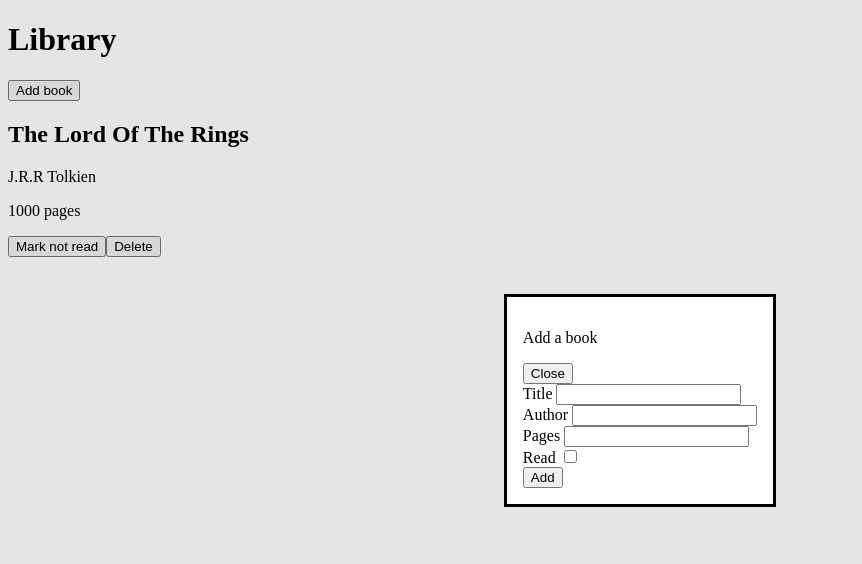
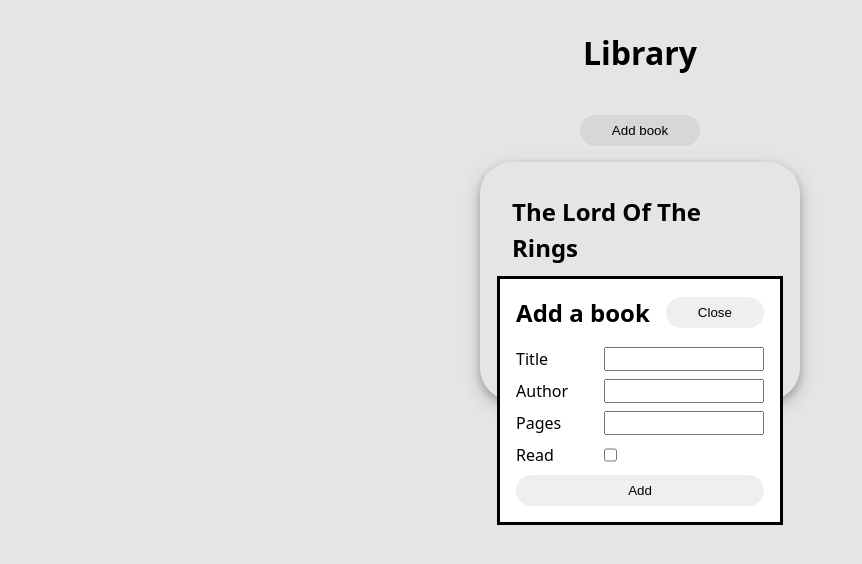
Before and after one commit to max-ldx/odin-library, a plain HTML site: page index.html in a window 1280 px wide. Both pictures are taken after a click on the button "Add book". Shown: the whole page, without its empty margins (0-862 px from the left). Drawn offline with Linux system fonts and the light colour scheme.

Commit message:
feat: add basic styling

```diff
--- a/index.html
+++ b/index.html
@@ -14,26 +14,28 @@
     <button class="add-book-button">Add book</button>
     <div class="library"></div>
     <dialog class="add-book-dialog">
-        <p>Add a book</p>
-        <button class="dialog-close-button">Close</button>
-        <form method="dialog">
+        <div>
+            <p>Add a book</p>
+            <button class="dialog-close-button">Close</button>
+        </div>
+        <form id="book-form">
             <div>
                 <label for="title">Title</label>
-                <input type="text" id="title" name="title">
+                <input type="text" id="title" name="title" required>
             </div>
             <div>
                 <label for="author">Author</label>
-                <input type="text" id="author" name="author">
+                <input type="text" id="author" name="author" required>
             </div>
             <div>
                 <label for="pages">Pages</label>
-                <input type="number" id="pages" name="pages">
+                <input type="number" id="pages" name="pages" required>
             </div>
             <div>
                 <label for="read">Read</label>
                 <input type="checkbox" id="read" name="read">
             </div>
-            <button class="dialog-add-book-button">Add</button>
+            <button type="submit">Add</button>
         </form>
     </dialog>
 </body>
--- a/script.js
+++ b/script.js
@@ -48,6 +48,7 @@
 
         const bookDeleteElement = document.createElement('button');
         bookDeleteElement.textContent = 'Delete';
+        bookDeleteElement.classList.add('delete-button');
         bookDeleteElement.addEventListener('click', _ => {
             myLibrary = myLibrary.filter(b => b.id !== book.id);
             displayBooks();
@@ -74,13 +75,13 @@
 }
 
 function setupAddBookDialogAdd() {
-    const addBookButtonElement = document.querySelector('.dialog-add-book-button');
     const dialogElement = document.querySelector('.add-book-dialog');
+    const bookFormElement = document.querySelector('#book-form');
     const titleElement = document.querySelector('#title');
     const authorElement = document.querySelector('#author');
     const pagesElement = document.querySelector('#pages');
     const readElement = document.querySelector('#read');
-    addBookButtonElement.addEventListener('click', event => {
+    bookFormElement.addEventListener('submit', event => {
         event.preventDefault();
         dialogElement.close();
         addBookToLibrary({
--- a/style.css
+++ b/style.css
@@ -0,0 +1,84 @@
+*,
+*::before,
+*::after {
+    box-sizing: border-box;
+}
+
+body {
+    line-height: 1.5;
+    font-family: 'system-ui', sans-serif;
+    display: flex;
+    flex-direction: column;
+    gap: 1rem;
+    align-items: center;
+    justify-content: center;
+}
+
+button {
+    padding: .5rem 2rem;
+    border-radius: 2rem;
+    border: none
+}
+
+dialog>div {
+    display: flex;
+    align-items: center;
+    justify-content: space-between;
+    gap: 1rem;
+    margin-bottom: 1rem;
+}
+
+dialog>form {
+    display: flex;
+    flex-direction: column;
+    gap: .5rem;
+}
+
+dialog>div>p {
+    font-size: 1.5rem;
+    font-weight: bold;
+    margin: 0;
+}
+
+dialog>form>div {
+    display: grid;
+    grid-template-columns: 1fr 10rem;
+    gap: .5rem;
+}
+
+dialog>form>div>input[type="checkbox"] {
+    justify-self: start;
+    margin: 0;
+}
+
+.library {
+    display: flex;
+    flex-wrap: wrap;
+    justify-content: center;
+    align-items: center;
+    gap: 2rem;
+}
+
+.book {
+    width: 20rem;
+    display: grid;
+    gap: 1rem;
+    grid-template-columns: 1fr 1fr;
+    border-radius: 2rem;
+    padding: 2rem;
+    box-shadow: 0 4px 8px 0 rgba(0, 0, 0, 0.2), 0 6px 20px 0 rgba(0, 0, 0, 0.19);
+
+    &>h2 {
+        margin: 0;
+        grid-column: 1 / -1;
+    }
+
+    &>p {
+        margin: 0;
+    }
+
+    & .delete-button {
+        border: none;
+        background-color: red;
+    }
+}
```
